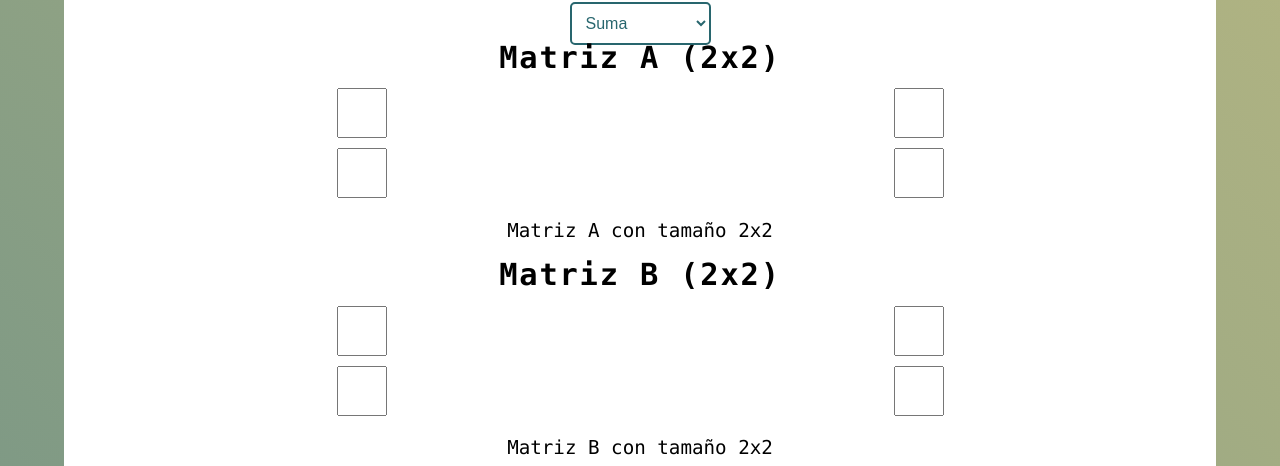
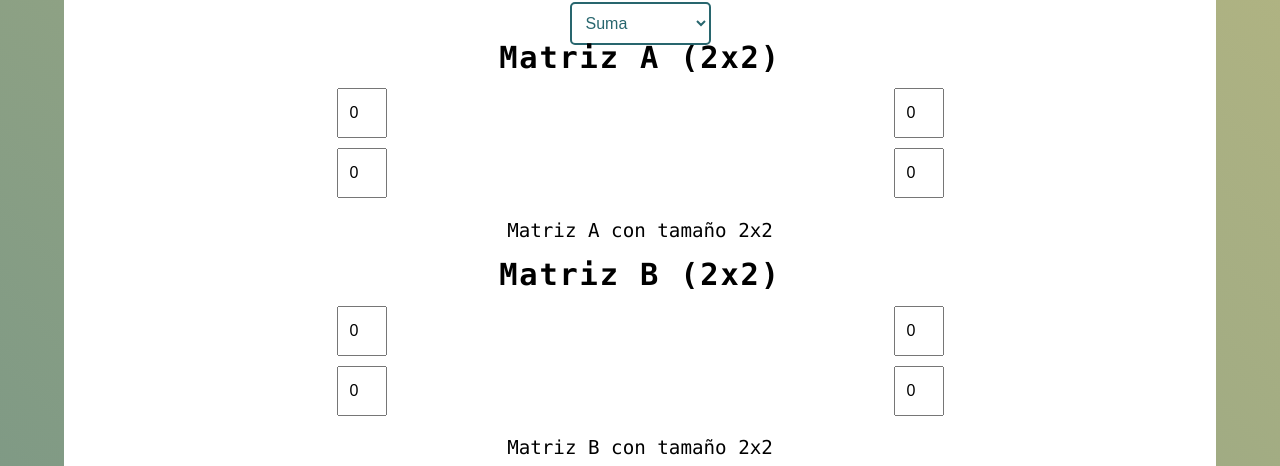
Before and after one commit to CarlosPaz64/Proyecto-M-dulo-1---Calculadora-de-Matrices, a React (Vite) app: page / in a window 1280 px wide. Shown: the part 223-689 px from the top of the page. Built offline with nearby package versions, Linux system fonts and the light colour scheme.

Commit message:
Update MatrixInput.tsx

```diff
--- a/src/MatrixInput.tsx
+++ b/src/MatrixInput.tsx
@@ -14,32 +14,50 @@ interface MatrixInputProps {
   matrixName: string;
   children?: ReactNode;  // Children opcional
 }
-// Creación de un componente funcional llamando a la anterior interfaz y manejando sus valores
+
 const MatrixInput: React.FC<MatrixInputProps> = ({
-  rows = 2,  // Valor por defecto si no se pasa desde MatrixCalculator
-  cols = 2,  // Valor por defecto si no se pasa desde MatrixCalculator
+  rows = 2,
+  cols = 2,
   matrix,
   onChange,
   matrixName,
   children,
 }) => {
   const [errors, setErrors] = useState<string[][]>([]);
+  const [inputValues, setInputValues] = useState<string[][]>(
+    matrix.map(row => row.map(value => value.toString())) // Inicializamos los valores como cadenas de texto
+  );
 
-  // Inicializa errores con dimensiones correctas
-  useEffect(() => { // Hook de useEffect
+  // Inicializa errores y valores de input con dimensiones correctas
+  useEffect(() => {
+    // Aquí preservamos los valores actuales si cambian las dimensiones
+    setInputValues(prevValues => {
+      const newValues = Array.from({ length: rows }, (_, i) =>
+        Array.from({ length: cols }, (_, j) => prevValues[i]?.[j] ?? '')); // Mantener valores previos o llenar con ''
+      return newValues;
+    });
+
+    // También inicializamos los errores
     const initialErrors = Array.from({ length: rows }, () => Array(cols).fill(''));
-    console.log('Inicializando errores:', initialErrors); // Depuración
     setErrors(initialErrors);
-  }, [rows, cols]);
+  }, [rows, cols, matrix]);
 
   const handleChange = (i: number, j: number, value: string) => {
-    const parsedValue = parseFloat(value);
+    setInputValues(prev => {
+      const newValues = [...prev];
+      newValues[i][j] = value;
+      return newValues;
+    });
 
+    // Permitir que el campo quede vacío cuando el usuario lo edite
     if (value === '') {
-      onChange(i, j, 0);
+      const newErrors = [...errors];
+      newErrors[i][j] = '';
+      setErrors(newErrors);
       return;
     }
 
+    const parsedValue = parseFloat(value);
     const parseResult = matrixSchema.safeParse(parsedValue);
 
     if (!parseResult.success) {
@@ -50,7 +68,7 @@ const MatrixInput: React.FC<MatrixInputProps> = ({
       const newErrors = [...errors];
       newErrors[i][j] = '';
       setErrors(newErrors);
-      onChange(i, j, parsedValue);
+      onChange(i, j, parsedValue); // Llamamos a la función de cambio solo cuando el valor es válido
     }
   };
 
@@ -62,8 +80,8 @@ const MatrixInput: React.FC<MatrixInputProps> = ({
             {Array.from({ length: cols }).map((_, colIndex) => (
               <div key={colIndex}>
                 <input
-                  type="number"
-                  value={matrix[rowIndex][colIndex] === 0 ? '' : matrix[rowIndex][colIndex]}
+                  type="number" // Cambiamos el tipo de input a "text" para permitir valores vacíos
+                  value={inputValues[rowIndex]?.[colIndex] ?? ''} // Mostramos el valor como cadena de texto
                   onChange={(e) => handleChange(rowIndex, colIndex, e.target.value)}
                   aria-label={`input-${matrixName}-${rowIndex}-${colIndex}`}
                 />
@@ -75,7 +93,7 @@ const MatrixInput: React.FC<MatrixInputProps> = ({
           </React.Fragment>
         ))}
       </div>
-      {children && <div>{children}</div>}  {/* Renderiza `children` si se pasa */}
+      {children && <div>{children}</div>}
     </div>
   );
 };
```
